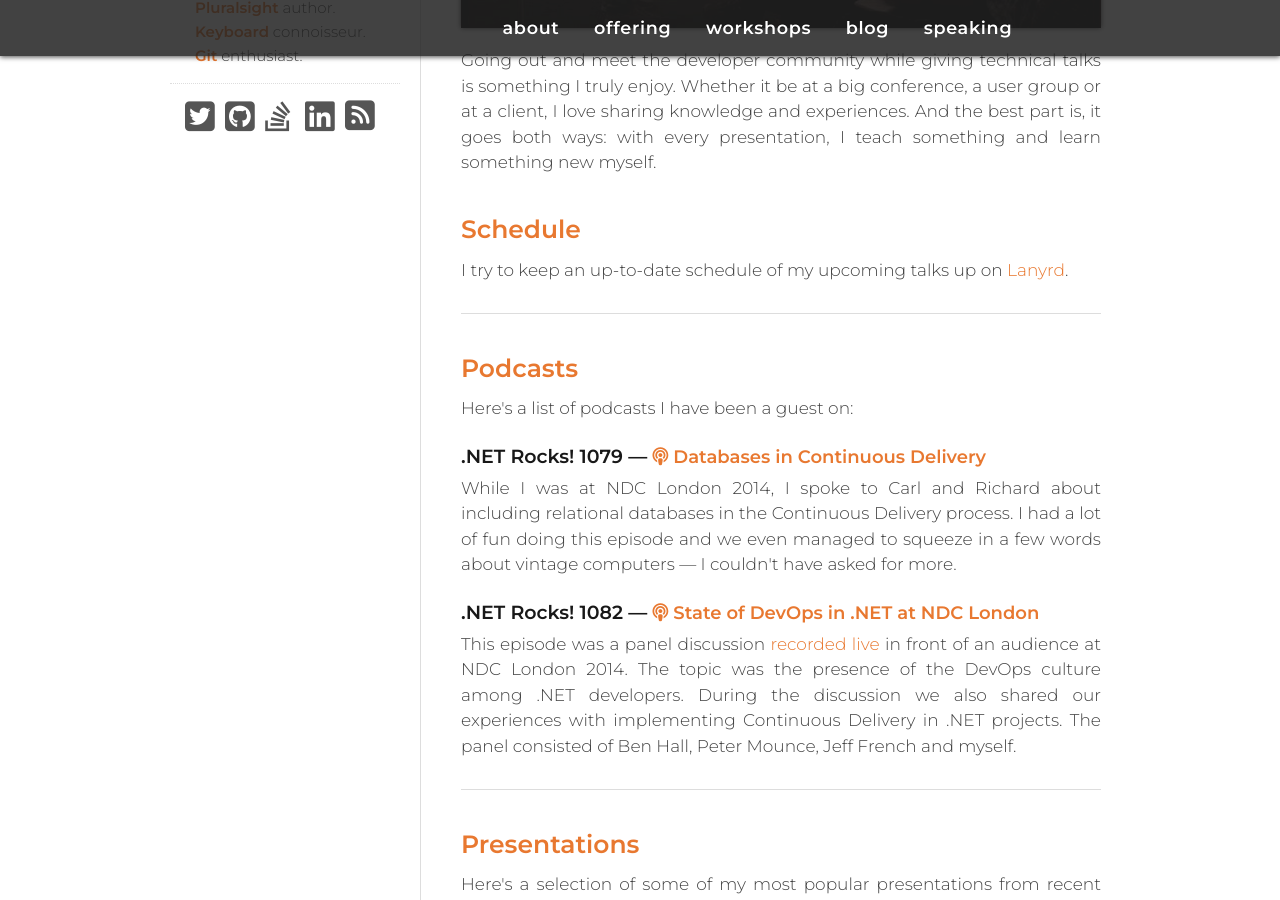
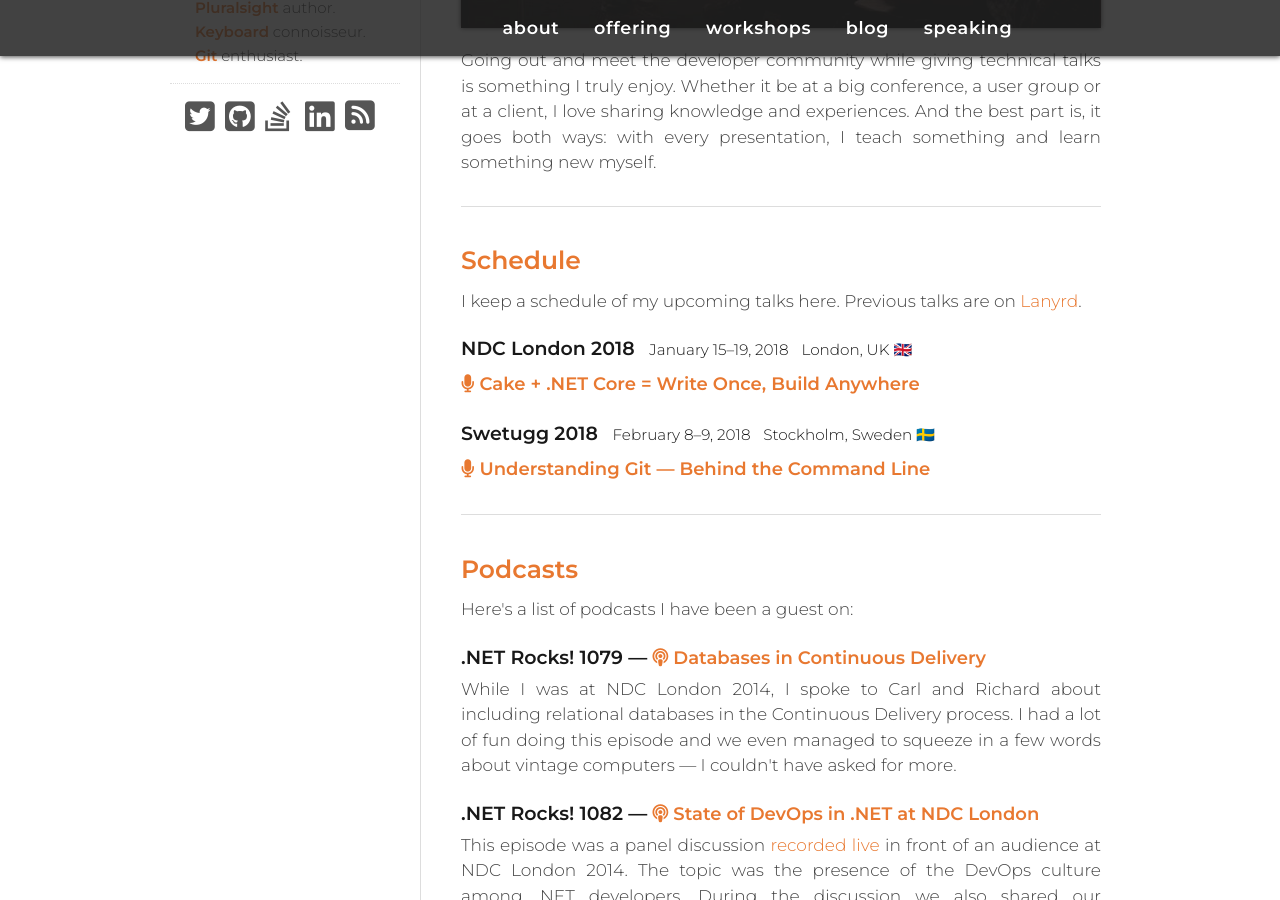
Before and after one commit to megakemp/megakemp.github.io, a Jekyll site: the page built from speaking/index.html, in a window 1280 px wide and 900 px high, scrolled down 388 px. Built offline with Jekyll 4.4.1, drawn with Linux system fonts in a browser that asks for light colours; nearby versions of some CDN libraries; comment, search, counter and statistics services are not loaded.

Commit message:
Adds the schedule of upcoming talks to the 'speaking' page

```diff
--- a/speaking/index.html
+++ b/speaking/index.html
@@ -14,10 +14,30 @@
     goes both ways: with every presentation, I teach something and learn something new myself.
   </p>
 
+  <hr/>
+
   <h2 id="schedule">Schedule</h2>
-  <p>
-    I try to keep an up-to-date schedule of my upcoming talks up on <a href="http://lanyrd.com/profile/ecampidoglio">Lanyrd</a>.
-  </p>
+  <p>I keep a schedule of my upcoming talks here. Previous talks are on <a href="http://lanyrd.com/profile/ecampidoglio/" target="_blank">Lanyrd</a>.</p>
+
+  <h4>
+    <span style="margin-right: 0.5em">NDC London 2018</span>
+    <span class="nowrap">
+      <span class="inline-info">January 15–19, 2018</span>
+      <span class="inline-info">London, UK 🇬🇧</span>
+    </span>
+  </h4>
+  <h4><a href="https://ndc-london.com/talk/cake-net-core-write-once-build-anywhere/" target="_blank"><i class="fa fa-microphone" aria-hidden="true"></i> Cake + .NET Core = Write Once, Build Anywhere</a></h4>
+
+  <p></p>
+
+  <h4>
+    <span style="margin-right: 0.5em">Swetugg 2018</span>
+    <span class="nowrap">
+      <span class="inline-info">February 8–9, 2018</span>
+      <span class="inline-info">Stockholm, Sweden 🇸🇪</span>
+    </span>
+  </h4>
+  <h4><a href="https://swetugg.se/swetugg-2018/speakers/enrico-campidoglio/" target="_blank"><i class="fa fa-microphone" aria-hidden="true"></i> Understanding Git — Behind the Command Line</a></h4>
 
   <hr/>
 
```
